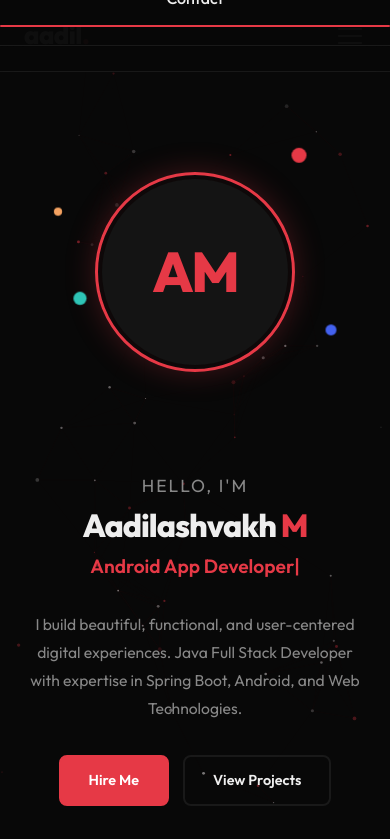
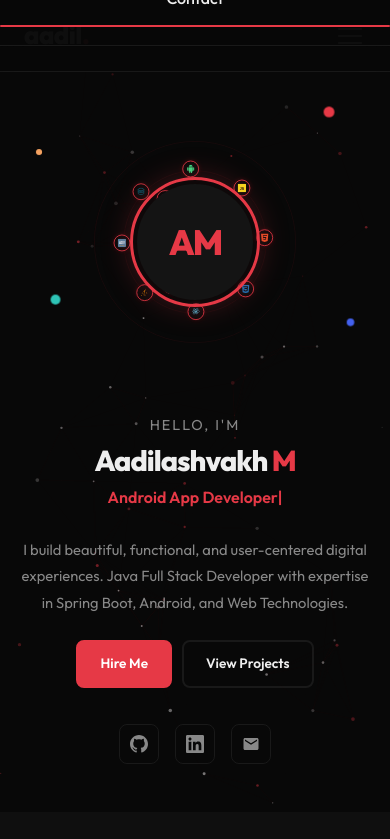
Before and after one commit to AADILASHVAKH/PORTFOLIO, a plain HTML site: page index.html in a window 390 px wide. Shown: the top 839 px of the page. Drawn offline with Linux system fonts and the light colour scheme.

Commit message:
fix: mobile responsiveness - scaled orbit icons, floating dots, and layout for mobile

```diff
--- a/script.js
+++ b/script.js
@@ -234,8 +234,11 @@ document.querySelectorAll('a[href^="#"]').forEach((anchor) => {
     };
   }
 
-  const innerOrbit = setupOrbit("orbitInner", 170, 0.005, 0);
-  const outerOrbit = setupOrbit("orbitOuter", 240, -0.003, Math.PI / 8);
+  const isMobile = window.innerWidth <= 768;
+  const innerRadius = isMobile ? 120 : 170;
+  const outerRadius = isMobile ? 170 : 240;
+  const innerOrbit = setupOrbit("orbitInner", innerRadius, 0.005, 0);
+  const outerOrbit = setupOrbit("orbitOuter", outerRadius, -0.003, Math.PI / 8);
 
   function animateOrbits() {
     if (innerOrbit) innerOrbit.update();
--- a/style.css
+++ b/style.css
@@ -215,6 +215,7 @@ img {
 .hero {
   position: relative;
   min-height: 100vh;
+  min-height: 100dvh;
   display: flex;
   align-items: center;
   overflow: hidden;
@@ -236,7 +237,7 @@ img {
   margin: 0 auto;
   padding: 80px 24px;
   display: grid;
-  grid-template-columns: 1fr 400px;
+  grid-template-columns: 1fr minmax(0, 400px);
   align-items: center;
   gap: 60px;
 }
@@ -986,34 +987,86 @@ a.info-value:hover {
 }
 
 @media (max-width: 768px) {
+  .hero {
+    min-height: auto;
+  }
   .hero-content {
     grid-template-columns: 1fr;
     text-align: center;
-    padding: 60px 24px;
+    padding: 40px 20px 60px;
+    gap: 32px;
   }
   .hero-text {
     order: 2;
   }
   .hero-avatar {
     order: 1;
-    height: 280px;
+    height: 320px;
+    overflow: visible;
+    position: relative;
   }
   .hero-desc {
-    margin: 0 auto 32px;
+    margin: 0 auto 24px;
+    font-size: 0.92rem;
   }
   .hero-btns,
   .hero-socials {
     justify-content: center;
   }
+  .hero-btns {
+    gap: 10px;
+  }
 
   .avatar-ring {
-    width: 200px;
-    height: 200px;
+    width: 160px;
+    height: 160px;
   }
   .avatar-initials {
-    font-size: 3.5rem;
+    font-size: 2.8rem;
   }
   .orbit-wrapper {
+    display: block;
+    transform: scale(0.55);
+    transform-origin: center center;
+  }
+  .orbit-icon {
+    width: 40px;
+    height: 40px;
+  }
+  .orbit-icon svg {
+    width: 20px;
+    height: 20px;
+  }
+
+  .floating-dot {
+    display: block;
+  }
+  .dot-1 {
+    width: 10px;
+    height: 10px;
+    top: 20px;
+    right: 40px;
+  }
+  .dot-2 {
+    width: 7px;
+    height: 7px;
+    bottom: 40px;
+    right: 20px;
+  }
+  .dot-3 {
+    width: 6px;
+    height: 6px;
+    top: 50px;
+    left: 20px;
+  }
+  .dot-4 {
+    width: 9px;
+    height: 9px;
+    bottom: 60px;
+    left: 35px;
+  }
+
+  .scroll-indicator {
     display: none;
   }
 
@@ -1030,6 +1083,7 @@ a.info-value:hover {
     transform: translateY(-110%);
     transition: transform var(--transition);
     border-bottom: 1px solid var(--border);
+    z-index: 999;
   }
   .nav-links.open {
     transform: translateY(0);
@@ -1048,34 +1102,96 @@ a.info-value:hover {
     display: flex;
   }
 
+  .about {
+    padding: 60px 0;
+  }
   .about-content {
     grid-template-columns: 1fr;
+    gap: 32px;
+    margin-top: 32px;
   }
   .about-image {
     display: flex;
     justify-content: center;
   }
+  .about-avatar-box {
+    width: 200px;
+    height: 250px;
+  }
   .about-grid {
+    grid-template-columns: 1fr;
+    gap: 16px;
+  }
+
+  .projects {
+    padding: 60px 0;
+  }
+  .projects-grid {
     grid-template-columns: 1fr;
   }
 
-  .projects-grid {
-    grid-template-columns: 1fr;
+  .contact {
+    padding: 60px 0;
   }
   .contact-content {
     grid-template-columns: 1fr;
+    gap: 32px;
+  }
+
+  .section-title {
+    font-size: 2rem;
+  }
+  .section-sub {
+    font-size: 0.9rem;
   }
 }
 
 @media (max-width: 480px) {
+  .hero-content {
+    padding: 30px 16px 48px;
+  }
   .hero-name {
-    font-size: 2rem;
+    font-size: 1.8rem;
+  }
+  .hero-title {
+    font-size: 1rem;
+  }
+  .hero-greeting {
+    font-size: 0.9rem;
+  }
+  .hero-avatar {
+    height: 280px;
+  }
+  .avatar-ring {
+    width: 130px;
+    height: 130px;
+  }
+  .avatar-initials {
+    font-size: 2.2rem;
+  }
+  .orbit-wrapper {
+    transform: scale(0.42);
   }
   .section-title {
-    font-size: 1.8rem;
+    font-size: 1.6rem;
+  }
+  .about-content {
+    gap: 24px;
+  }
+  .about-avatar-box {
+    width: 160px;
+    height: 200px;
   }
   .contact-form {
-    padding: 20px;
+    padding: 20px 16px;
+  }
+  .info-item {
+    padding: 12px;
+    gap: 12px;
+  }
+  .btn {
+    padding: 11px 22px;
+    font-size: 0.85rem;
   }
   .toast {
     left: 16px;
```
